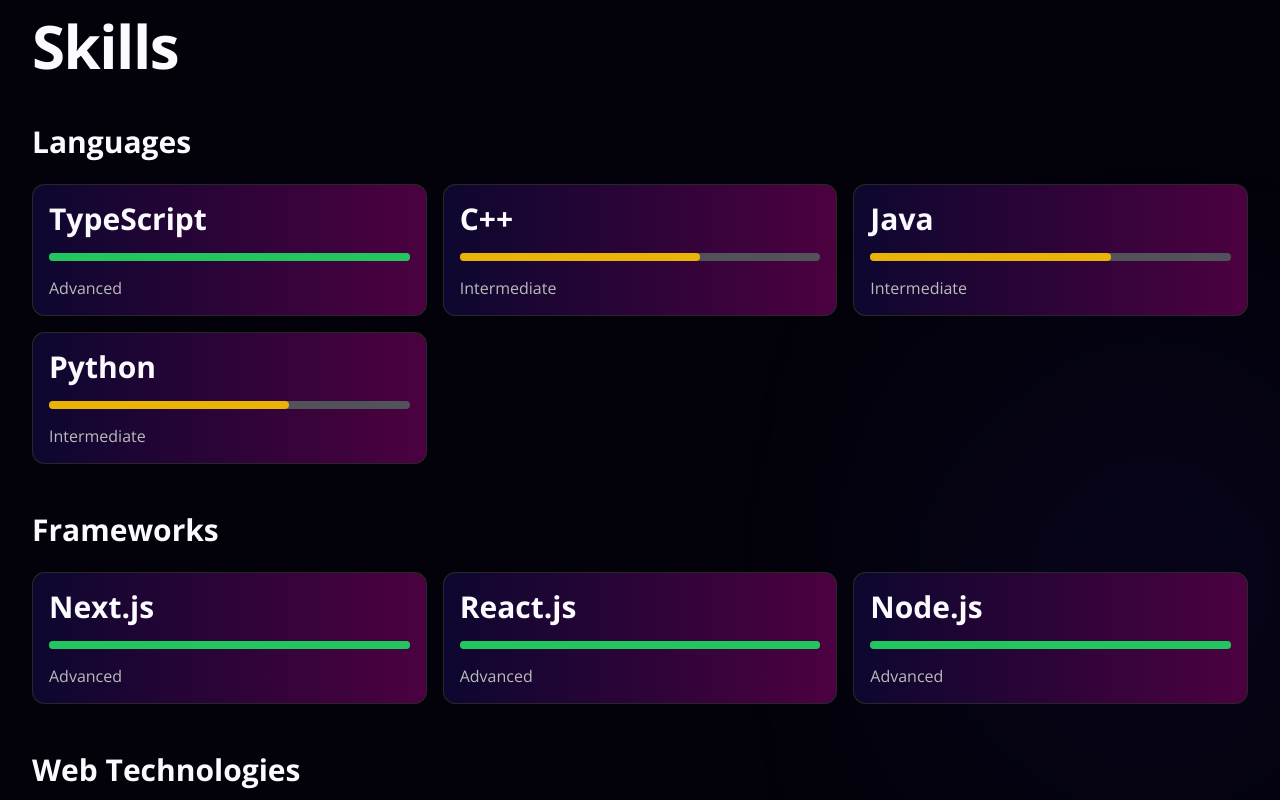
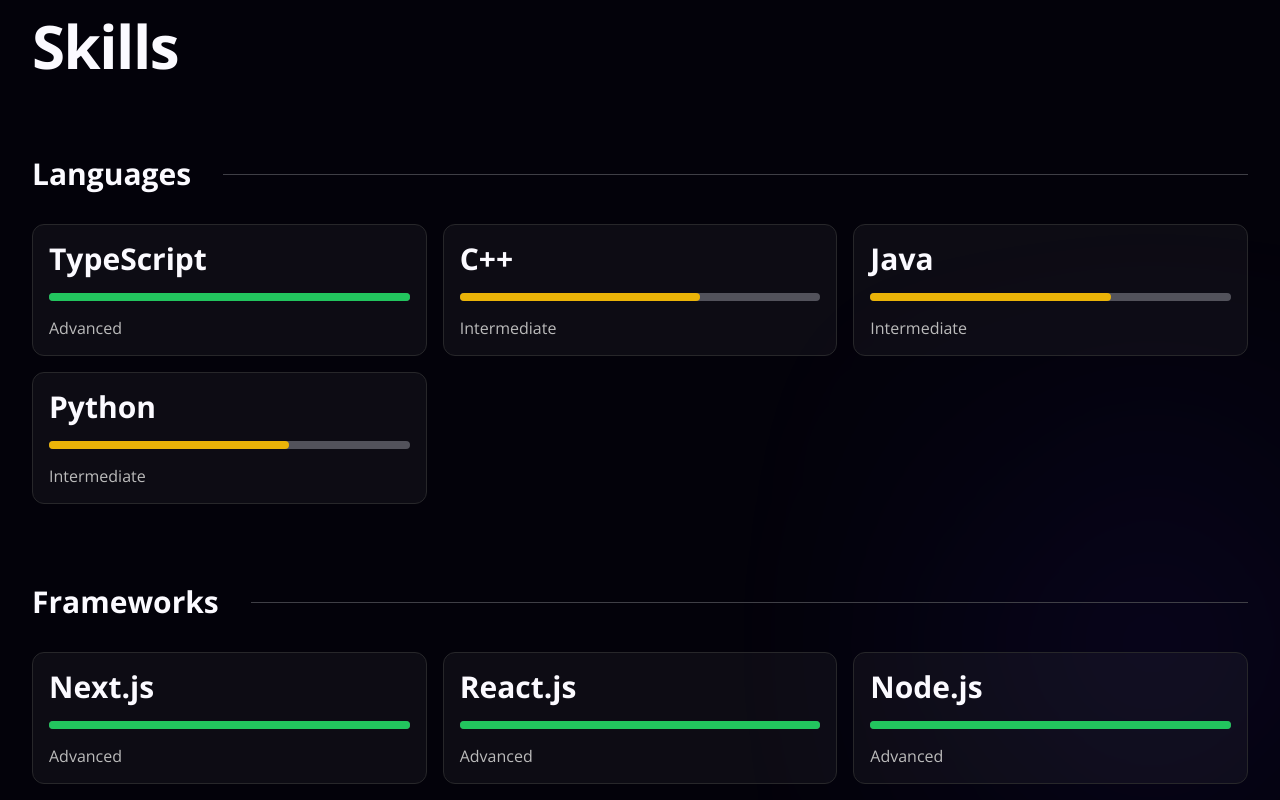
Before and after one commit to TGennnaro/portfolio, a Next.js app: page / in a window 1280 px wide. Shown: the part 3900-4700 px from the top of the page. Built offline with nearby package versions, Linux system fonts and the light colour scheme.

Commit message:
Update skills component styles

```diff
--- a/src/components/skills.tsx
+++ b/src/components/skills.tsx
@@ -11,7 +11,7 @@
 		advanced: 'w-full bg-green-500',
 	};
 	return (
-		<div className='relative lg:col-span-4 border border-zinc-800 p-4 flex flex-col gap-4 rounded-xl overflow-hidden rotating-border'>
+		<div className='relative lg:col-span-4 border border-zinc-800 p-4 flex flex-col gap-4 rounded-xl overflow-hidden bg-[rgba(255,255,255,0.04)] hover:bg-accent/20 hover:border-accent/40 transition-colors'>
 			<span className='text-3xl font-bold'>{name}</span>
 			<div className='w-full h-2 bg-zinc-600 rounded-lg'>
 				<div className={`${levelClass[level]} h-full rounded-lg`}></div>
@@ -31,8 +31,11 @@
 	children: React.ReactNode;
 }) {
 	return (
-		<div className='mt-12'>
-			<h2 className='text-3xl mb-6 font-bold'>{title}</h2>
+		<div className='mt-20'>
+			<div className='text-3xl mb-8 font-bold flex items-center'>
+				<h2 className='shrink-0'>{title}</h2>
+				<hr className='ml-8 w-full border-zinc-700' />
+			</div>
 			<div className='grid grid-cols-1 md:grid-cols-2 lg:grid-cols-12 gap-4'>
 				{children}
 			</div>
```
